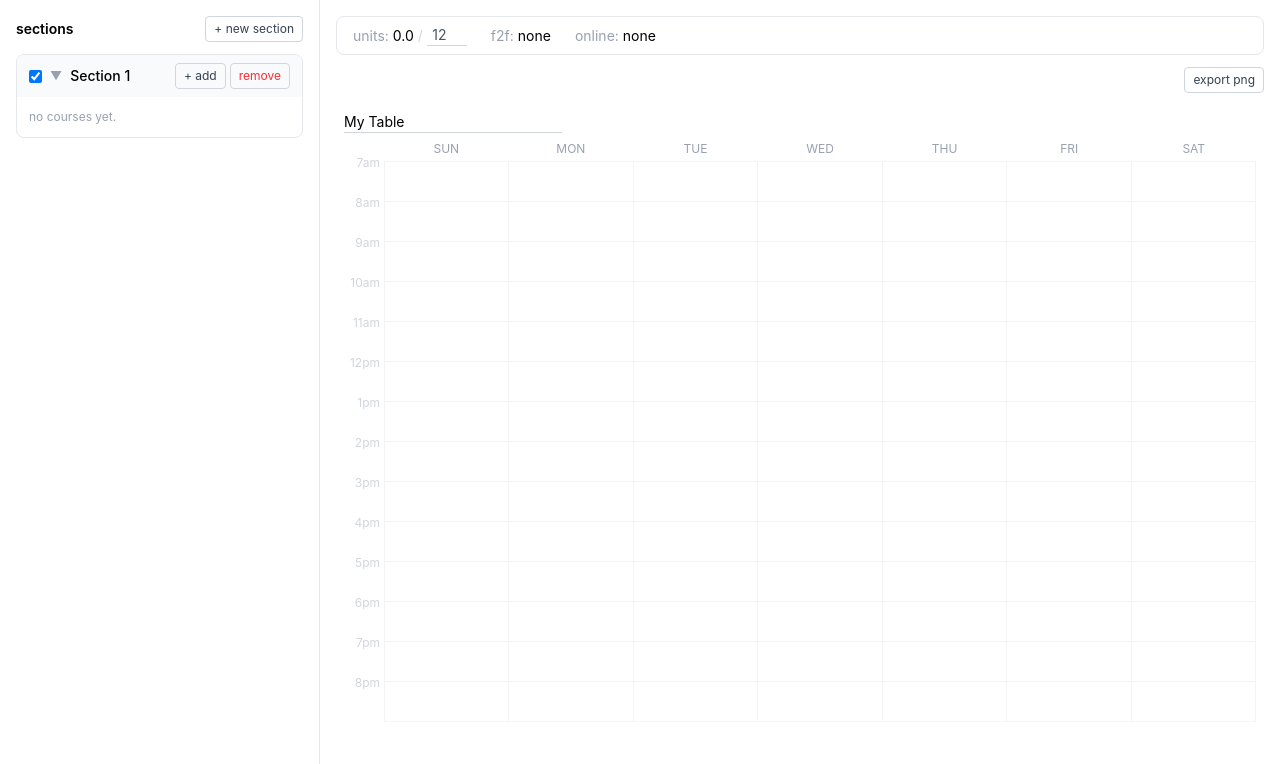
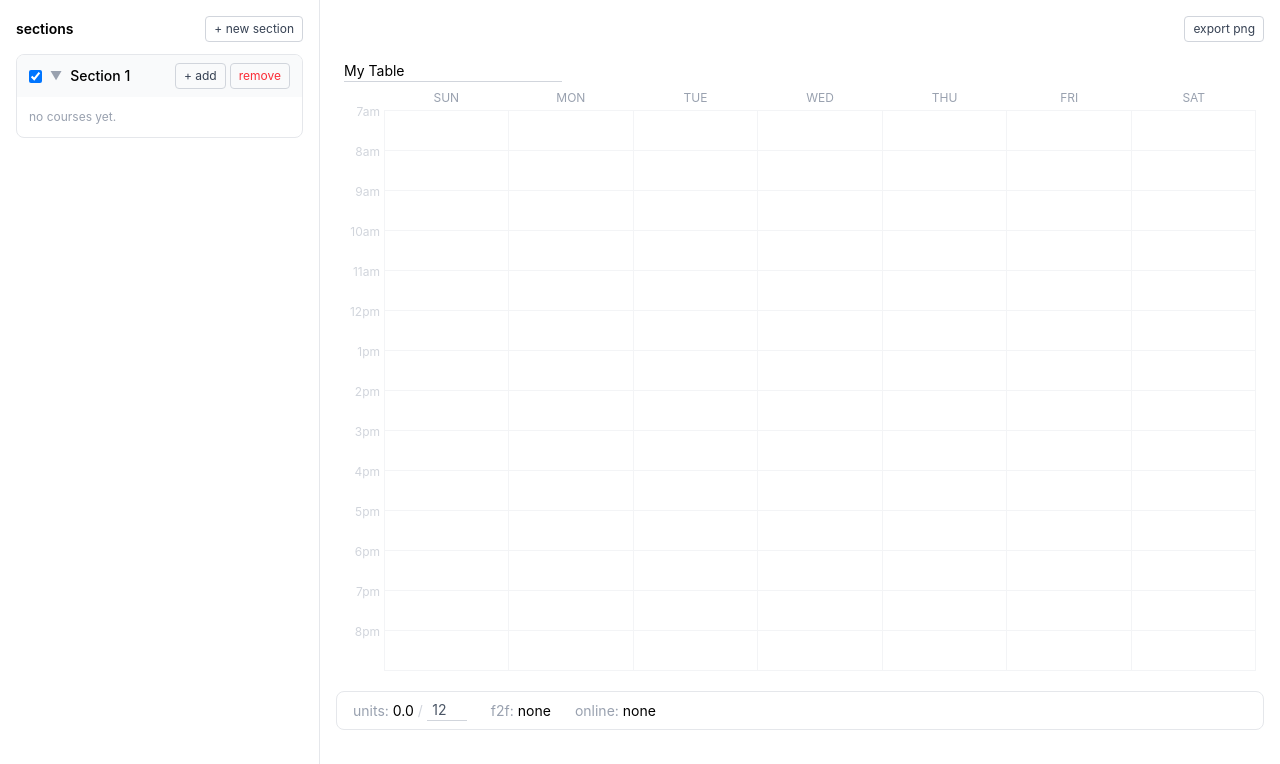
Before and after one commit to bnjmzzn/enyu-sched, a React (Vite) app: page / in a window 1280 px wide. Shown: the top 764 px of the page. Built offline with nearby package versions, Linux system fonts and the light colour scheme.

Commit message:
refactor: move StatsBar and ConflictList below schedule table

```diff
--- a/src/App.tsx
+++ b/src/App.tsx
@@ -23,10 +23,10 @@ export default function App() {
                 />
             )}
 
-            <div className="flex flex-col flex-1 overflow-hidden p-4 gap-3 min-w-0">
+            <div className="flex flex-col flex-1 overflow-scroll p-4 gap-3 min-w-0">
+                <ScheduleTable />
                 <StatsBar />
                 <ConflictList />
-                <ScheduleTable />
             </div>
         </div>
     )
```
